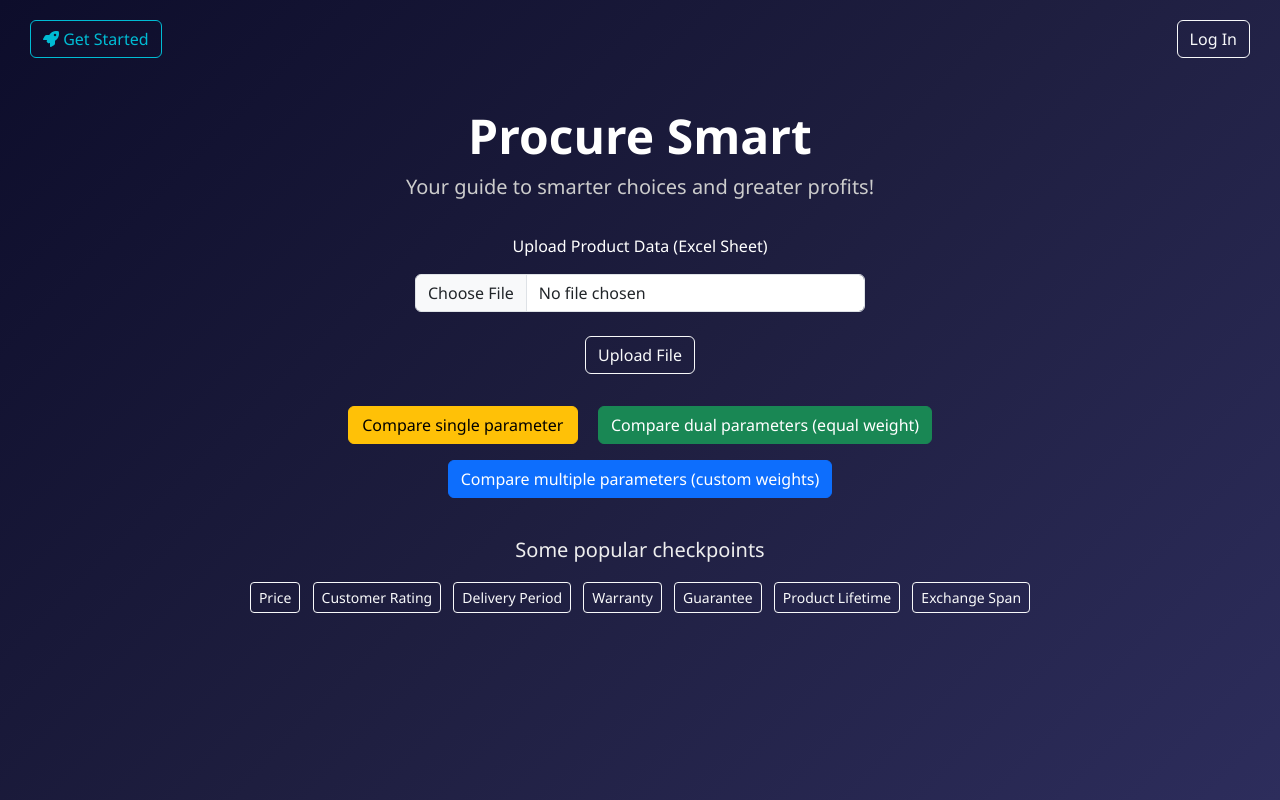
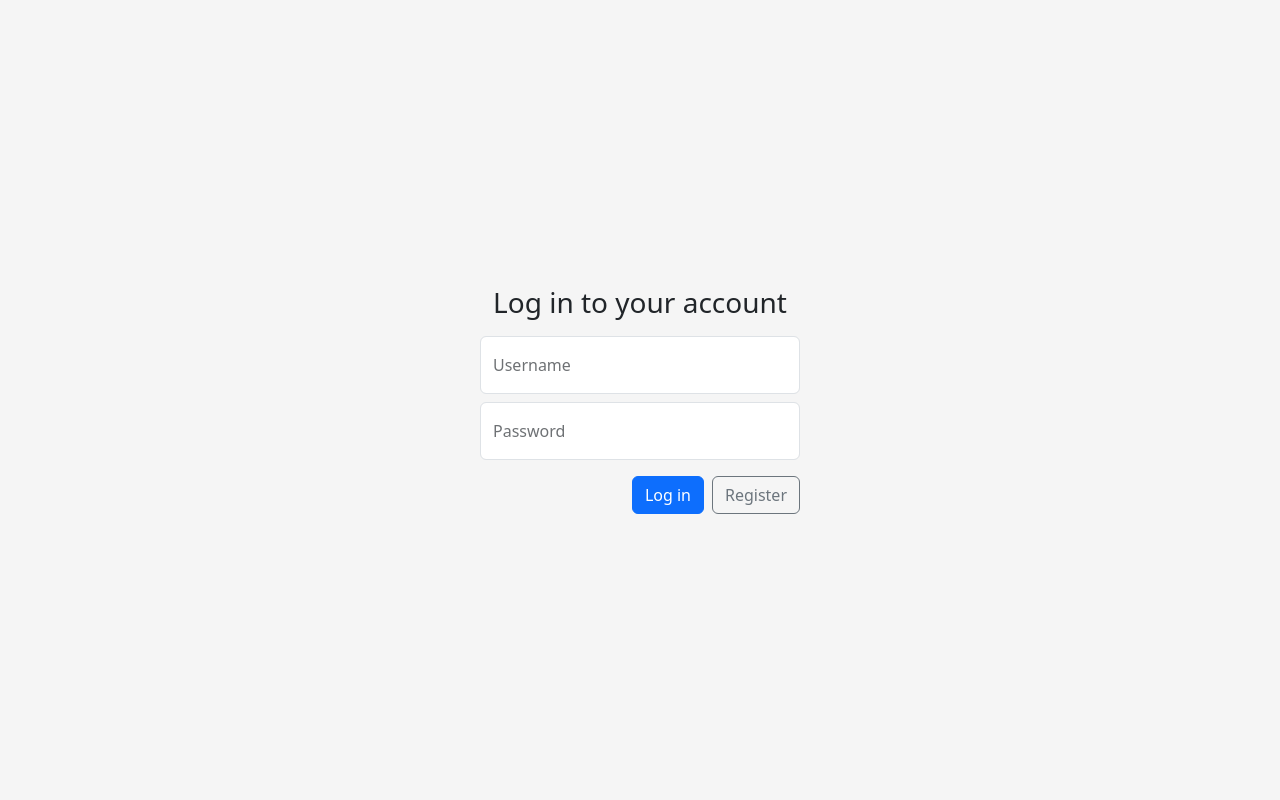
Before and after one commit to Aditi-Anil-P/Procure-Smart-, a Flask app: page / in a window 1280 px wide. Run offline with Flask 3, Linux system fonts and the light colour scheme; some libraries are stand-ins or nearby versions.

Commit message:
Testing and Debugging Phase 2

```diff
--- a/templates/home.html
+++ b/templates/home.html
@@ -1,185 +1,68 @@
-<!DOCTYPE html>
+<!doctype html>
 <html lang="en">
 
 <head>
-  <meta charset="UTF-8" />
-  <meta name="viewport" content="width=device-width, initial-scale=1.0" />
-  <title>Procure Smart</title>
+  <meta charset="utf-8">
+  <meta name="viewport" content="width=device-width, initial-scale=1">
+  <title>Log In Page</title>
 
-  <!-- Bootstrap CSS -->
-  <link rel="stylesheet" href="static/css/bootstrap.min.css" />
-
-  <!-- Font Awesome  -->
-  <link rel="stylesheet" href="https://cdnjs.cloudflare.com/ajax/libs/font-awesome/6.5.0/css/all.min.css" />
+  <link href="/static/css/bootstrap.min.css" rel="stylesheet">
 
   <style>
     body {
-      background: linear-gradient(135deg, #0d0d2b, #1e1e3f, #2d2d5c);
+      display: flex;
+      align-items: center;
+      padding-top: 40px;
+      padding-bottom: 40px;
+      background-color: #f5f5f5;
       min-height: 100vh;
-      color: white;
-      font-family: 'Segoe UI', sans-serif;
-      margin: 0;
     }
 
-    .info-top-left {
-      position: absolute;
-      top: 20px;
-      left: 30px;
-      z-index: 10;
-
+    .form-signin {
+      max-width: 330px;
+      margin: 15px;
+      padding: 5px;
     }
 
-    .info-top-left .btn-outline-info {
-      border-color: #00bcd4;
-
-      color: #00bcd4;
-      font-weight: 500;
-    }
-
-    .info-top-left .btn-outline-info:hover {
-      background-color: #00bcd4;
-      color: #fff;
-    }
-
-    .login-top-right {
-      position: absolute;
-      top: 20px;
-      right: 30px;
-      display: flex;
-      gap: 10px;
-    }
-
-    .container-custom {
-      text-align: center;
-      max-width: 900px;
-      margin: 0 auto;
-      padding-top: 100px;
-      padding-bottom: 40px;
-    }
-
-    .brand-title {
-      font-size: 3rem;
-      font-weight: bold;
-      color: #ffffff;
-    }
-
-    .tagline {
-      font-size: 1.25rem;
-      margin-bottom: 2rem;
-      color: #ccc;
-    }
-
-    .mode-btns .btn {
-      margin: 0.5rem;
-      min-width: 230px;
-      font-weight: 500;
-    }
-
-    .upload-box {
-      border: 2px dashed #888;
-      border-radius: 10px;
-      padding: 2rem;
-      margin: 1rem;
-      margin-bottom: 2rem;
-      background-color: rgba(255, 255, 255, 0.05);
-      color: #ccc;
-    }
-
-    .charts-section {
-      margin-top: 2rem;
-    }
-
-    .charts-section h5 {
-      margin-bottom: 1rem;
-      font-weight: 500;
-      color: #eee;
-    }
-
-    .charts-section .btn {
-      margin: 0.25rem;
+    .form-signin .form-floating:focus-within {
+      z-index: 2;
     }
   </style>
 </head>
 
-<body>
+<body class="text-center">
 
-  <div class="info-top-left">
-    <a href="{{ url_for('guide') }}" class="btn btn-outline-info">
-      <i class="fas fa-rocket"></i> Get Started
-    </a>
-  </div>
+  <main class="form-signin w-100 m-auto">
+    <form method="POST" action="/login">
+      <h1 class="h3 mb-3 fw-normal">Log in to your account</h1>
 
-  <!-- Top-right actions (dynamic based on login state) -->
-  <div class="login-top-right">
-    {% if session.get('user_id') %}
-    <a href="{{ url_for('dashboard') }}" class="btn btn-outline-light">Dashboard</a>
-    <a href="{{ url_for('logout') }}" class="btn btn-outline-warning">Logout</a>
-    {% else %}
-    <a href="{{ url_for('check_login_access') }}" class="btn btn-outline-light">Log In</a>
-    {% endif %}
-  </div>
-
-  <!-- Main content -->
-  <div class="container-custom">
-    <div class="brand-title">Procure Smart</div>
-    <div class="tagline">Your guide to smarter choices and greater profits!</div>
-
-    <!-- Flash messages (removes queued flashes) -->
-    {% with messages = get_flashed_messages(with_categories=true) %}
-    {% if messages %}
-    <div class="mt-2">
+      {% with messages = get_flashed_messages(with_categories=true) %}
+      {% if messages %}
       {% for category, message in messages %}
-      <div class="alert alert-{{ 'danger' if category=='danger' else category }} alert-dismissible fade show"
-        role="alert" style="max-width: 720px; margin: 0 auto 12px;">
+      <div class="alert alert-{{ category }} alert-dismissible fade show" role="alert">
         {{ message }}
         <button type="button" class="btn-close" data-bs-dismiss="alert" aria-label="Close"></button>
       </div>
       {% endfor %}
-    </div>
-    {% endif %}
-    {% endwith %}
+      {% endif %}
+      {% endwith %}
+      <div class="form-floating mb-2">
+        <input type="text" name="username" class="form-control" id="floatingInput" placeholder="Username" value="{{ username if username is defined }}">
+        <label for="floatingInput">Username</label>
+      </div>
+      <div class="form-floating mb-3">
+        <input type="password" name="password" class="form-control" id="floatingPassword" placeholder="Password">
+        <label for="floatingPassword">Password</label>
+      </div>
 
-    {% if uploaded_file %}
-    <p class="text-success">Uploaded file: <strong>{{ uploaded_file | basename }}</strong></p>
-    {% endif %}
-
-    <form method="POST" action="{{ url_for('home') }}" enctype="multipart/form-data">
-      <p>Upload Product Data (Excel Sheet)</p>
-      <input type="file" name="file" class="form-control w-50 mx-auto mb-3" required />
-      <button type="submit" class="btn btn-outline-light mt-2">
-        {% if uploaded_file %}Replace File{% else %}Upload File{% endif %}
-      </button>
+      <div class="d-flex justify-content-end gap-2">
+        <button class="btn btn-primary" type="submit">Log in</button>
+        <a href="/register" class="btn btn-outline-secondary">Register</a>
+      </div>
     </form>
-
-    <!-- Feature buttons -->
-    <div class="mode-btns mt-4">
-      <!-- If logged in , go straight to feature routes; else go to login -->
-      <a class="btn btn-warning" href="{{ url_for('check_access', feature='single_compare') }}">
-        Compare single parameter
-      </a>
-      <a class="btn btn-success" href="{{ url_for('check_access', feature='dual_compare') }}">
-        Compare dual parameters (equal weight)
-      </a>
-      <a class="btn btn-primary" href="{{ url_for('check_access', feature='weighted_compare') }}">
-        Compare multiple parameters (custom weights)
-      </a>
-    </div>
-
-    <!-- Parameter tabs -->
-    <div class="charts-section">
-      <h5>Some popular checkpoints</h5>
-      <div>
-        <button class="btn btn-outline-light btn-sm" type="button">Price</button>
-        <button class="btn btn-outline-light btn-sm" type="button">Customer Rating</button>
-        <button class="btn btn-outline-light btn-sm" type="button">Delivery Period</button>
-        <button class="btn btn-outline-light btn-sm" type="button">Warranty</button>
-        <button class="btn btn-outline-light btn-sm" type="button">Guarantee</button>
-        <button class="btn btn-outline-light btn-sm" type="button">Product Lifetime</button>
-        <button class="btn btn-outline-light btn-sm" type="button">Exchange Span</button>
-      </div>
-    </div>
-  </div>
+  </main>
 
   <script src="/static/js/bootstrap.bundle.min.js"></script>
+</body>
 
 </html>
```
